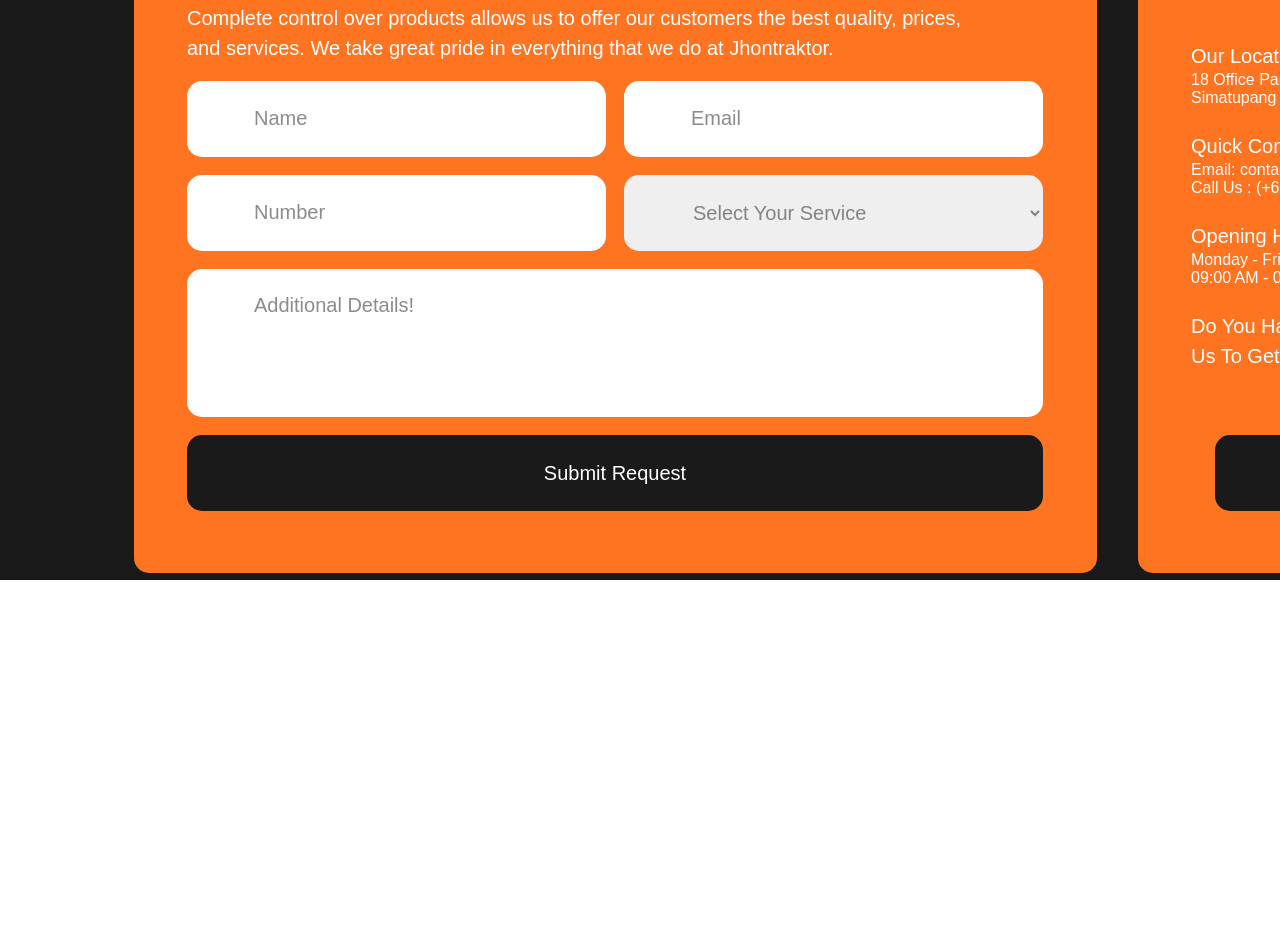
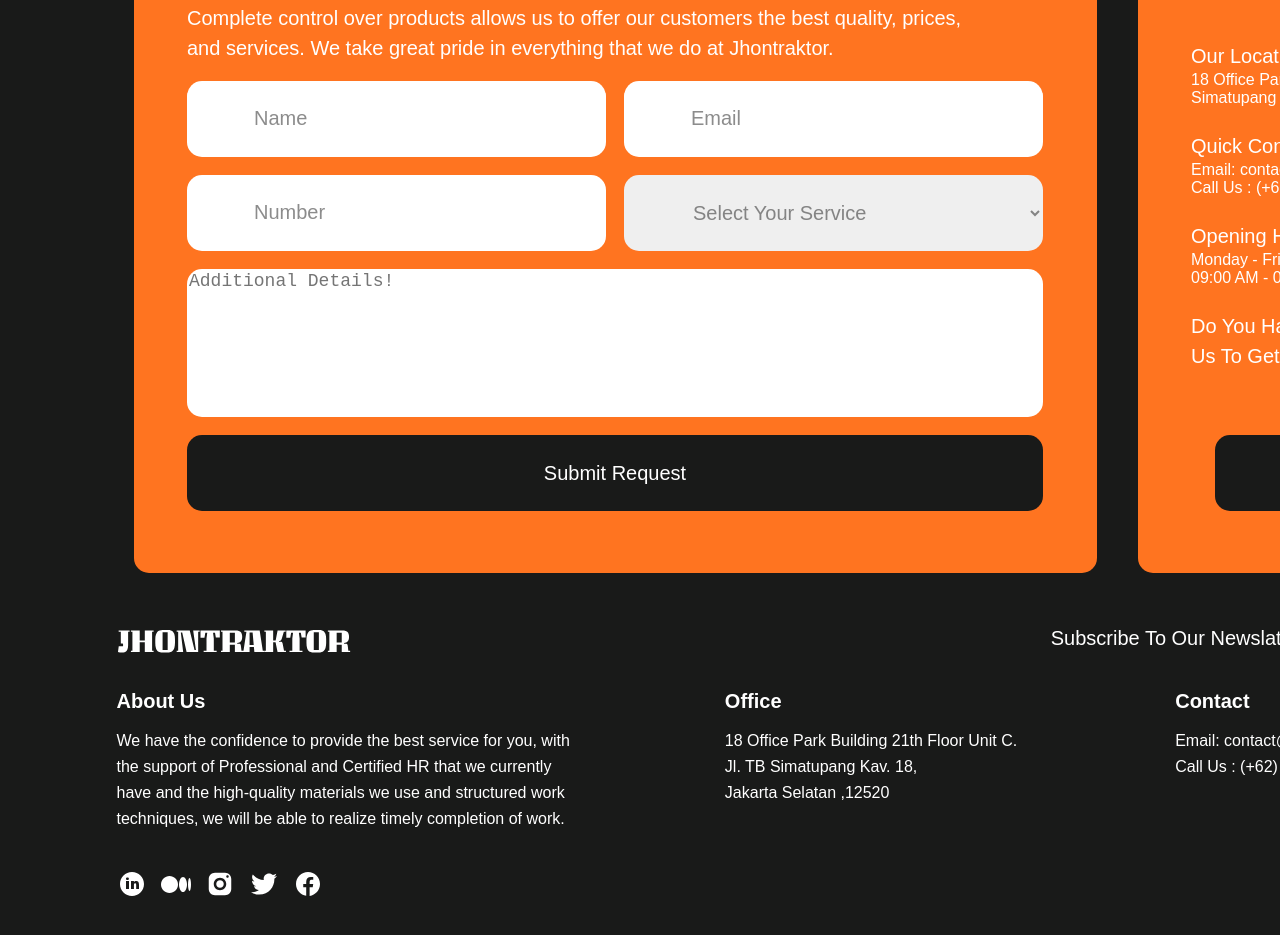
Before and after one commit to nucikk/architecture_project, a plain HTML site: page page/index.html in a window 1280 px wide. Shown: the part 2702-3637 px from the top of the page. Before the commit the page ends 3282 px from the top, so only its background shows below. Drawn offline with Linux system fonts and the light colour scheme.

Commit message:
Add footer section with subscription form

```diff
--- a/page/index.html
+++ b/page/index.html
@@ -72,7 +72,9 @@
                 <div class="project_list">
                     <h2 class="interior_title">Featured Project</h2>
                     <ul>
-                        <li><a id="active_link" class="list_link" href="#">All Works</a></li>
+                        <li>
+                            <a id="active_link" class="list_link" href="#">All Works</a>
+                        </li>
                         <!-- Other List Items -->
                         <li><a class="list_link" href="#">Construction</a></li>
                         <li><a class="list_link" href="#">Architecture</a></li>
@@ -143,9 +145,9 @@
                     <div class="request_box">
                         <h4 class="quoto">Request A Quote</h4>
                         <p class="product_about">
-                            Complete control over products allows us to offer our customers the
-                            best quality, prices, and services. We take great pride in everything
-                            that we do at Jhontraktor.
+                            Complete control over products allows us to offer our customers
+                            the best quality, prices, and services. We take great pride in
+                            everything that we do at Jhontraktor.
                         </p>
                         <!-- Input Form -->
                         <form class="registration_form">
@@ -153,7 +155,7 @@
                             <input class="user_input" type="email" placeholder="Email" />
                             <input class="user_input" type="number" name="number" placeholder="Number" />
                             <select class="user_input select">
-                                <option value="" disabled selected>
+                                <option value="none" disabled selected hidden>
                                     Select Your Service
                                 </option>
                                 <option value="location">ილია ჭავჭავაძის გამზირი 77</option>
@@ -169,18 +171,21 @@
                         <!-- Location -->
                         <div class="location_box">
                             <h4 class="location_name">Our Location</h4>
-                            <p>18 Office Park Building 21th Floor Unit C. Jl. TB Simatupang Kav. 18, Jakarta Selatan
-                                ,12520</p>
+                            <p>
+                                18 Office Park Building 21th Floor Unit C. Jl. TB Simatupang
+                                Kav. 18, Jakarta Selatan ,12520
+                            </p>
                         </div>
                         <!-- Quick Contact -->
                         <div class="quick_box">
                             <h4 class="location_name">Quick Contact</h4>
                             <div>
-                                <label for="email">Email:</label>
-                                <a class="contact_name" href="mailto:contact@jhontraktor.com">contact@jhontraktor.com</a>
+                                <span for="email">Email:</span>
+                                <a class="contact_name"
+                                    href="mailto:contact@jhontraktor.com">contact@jhontraktor.com</a>
                             </div>
                             <div>
-                                <label for="Call us">Call Us :</label>
+                                <span for="Call us">Call Us :</span>
                                 <a class="contact_name" href="tel:+62-877-2469-7246">(+62) 877-2469-7246</a>
                             </div>
                         </div>
@@ -190,7 +195,9 @@
                             <p>Monday - Friday</p>
                             <p>09:00 AM - 06:00 PM</p>
                         </div>
-                        <h3 class="help_text">Do You Have Any Question? Just Contact Us To Get Help!</h3>
+                        <h3 class="help_text">
+                            Do You Have Any Question? Just Contact Us To Get Help!
+                        </h3>
                         <button class="contact_button">Contact Us</button>
                     </div>
                 </div>
@@ -199,7 +206,68 @@
     </main>
 
     <!-- Footer Section -->
-    <footer></footer>
+    <footer>
+        <div class="subscribe_item">
+            <img src="../image/footer-logo(white).svg" alt="footer logo" />
+            <div>
+                <span class="message_sub">Subscribe To Our Newslatter :</span>
+                <input class="email_input" type="text" placeholder="Enter your email addres" />
+            </div>
+        </div>
+        <div class="footer_content">
+            <!-- 01 About-->
+            <div class="about_box footerFXG">
+                <h3>About Us</h3>
+                <p>
+                    We have the confidence to provide the best service for you, with the
+                    support of Professional and Certified HR that we currently have and
+                    the high-quality materials we use and structured work techniques, we
+                    will be able to realize timely completion of work.
+                </p>
+            </div>
+            <!-- 02 office-->
+            <div class="office footerFXG">
+                <h3>Office</h3>
+                <div>
+                    <p>18 Office Park Building 21th Floor Unit C.</p>
+                    <p>Jl. TB Simatupang Kav. 18,</p>
+                    <p>Jakarta Selatan ,12520</p>
+                </div>
+            </div>
+            <!-- 03 Contact-->
+            <div class="contact footerFXG">
+                <h3>Contact</h3>
+                <div>
+                    <div>
+                        <span for="email">Email:</span>
+                        <a class="contact_name" href="mailto:contact@jhontraktor.com">contact@jhontraktor.com</a>
+                    </div>
+                    <div>
+                        <span for="Call us">Call Us :</span>
+                        <a class="contact_name" href="tel:+62-877-2469-7246">(+62) 877-2469-7246</a>
+                    </div>
+                </div>
+            </div>
+
+            <!-- 04 Link-->
+            <div class="link footerFXG">
+                <h3>Link</h3>
+                <ul>
+                    <li><a href="#">Home</a></li>
+                    <li><a href="#">About Us</a></li>
+                    <li><a href="#">Service</a></li>
+                    <li><a href="#">project</a></li>
+                </ul>
+            </div>
+        </div>
+        <div class="social_icons">
+            <img src="../image/linkedin-circled-1.svg" alt="Social Icons" />
+            <img src="../image/medium-2.svg" alt="Social Icons" />
+            <img src="../image/Instagram-3.svg" alt="Social Icons" />
+            <img src="../image/Twitter-4.svg" alt="Social Icons" />
+            <img src="../image/Facebook-5.svg" alt="Social Icons" />
+        </div>
+    </footer>
 </body>
 
 </html>
--- a/style/style.css
+++ b/style/style.css
@@ -226,7 +226,7 @@ h3 {
     padding: 61px 134px;
     display: grid;
     gap: 121px;
-    background-color: #191A19 ;
+    background-color: #191A19;
 }
 
 .informative {
@@ -288,7 +288,8 @@ textarea,
     background-color: #191A19;
 }
 
-::placeholder,.select {
+.user_input::placeholder,
+.select {
     padding: 23px 65px;
     font-size: 20px;
     color: #191a1980;
@@ -314,3 +315,72 @@ textarea,
     margin-bottom: 40px;
     line-height: 30px;
 }
+
+/* footer section */
+footer,
+.subscribe_item {
+    height: 362px;
+    display: flex;
+    justify-content: center;
+    align-items: center;
+    flex-direction: column;
+    gap: 29px;
+    background-color: #191A19;
+
+}
+
+.subscribe_item {
+    width: 1495px;
+    height: 36px;
+    flex-direction: row;
+    justify-content: space-between;
+}
+
+.email_input {
+    width: 271px;
+    height: 30px;
+    font-style: 16px;
+    color: #ffffff80;
+    background-color: #191A19;
+    border-bottom: 2px solid #ffffff80;
+}
+
+.message_sub {
+    font-size: 20px;
+    margin-right: 20px;
+}
+
+.footer_content {
+    width: 1495px;
+    height: 152px;
+    display: flex;
+    justify-content: space-between;
+    gap: 115px;
+}
+
+
+.about_box {
+    width: 464px;
+}
+
+.office {
+    width: 306px;
+}
+
+.footerFXG {
+    display: flex;
+    gap: 14px;
+    line-height: 26px;
+    flex-direction: column;
+
+}
+
+.link a {
+    color: #FFF;
+}
+
+.social_icons {
+    width: 1495px;
+    display: flex;
+    gap: 14px;
+}
```
Also changed, not shown: image/Facebook-5.svg (added), image/Instagram-3.svg (added), image/Twitter-4.svg (added), image/footer-logo(white).svg (added), image/linkedin-circled-1.svg (added), image/medium-2.svg (added), image/next-icon.svg (added).
